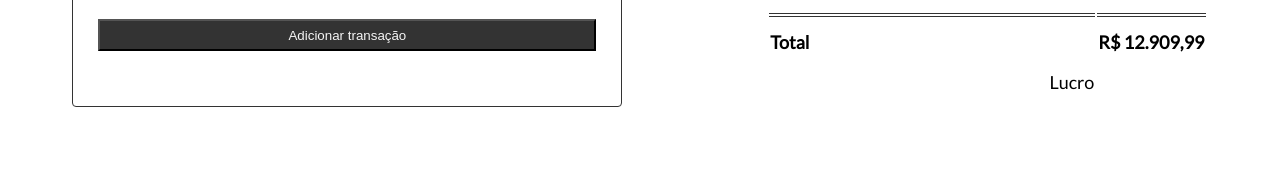
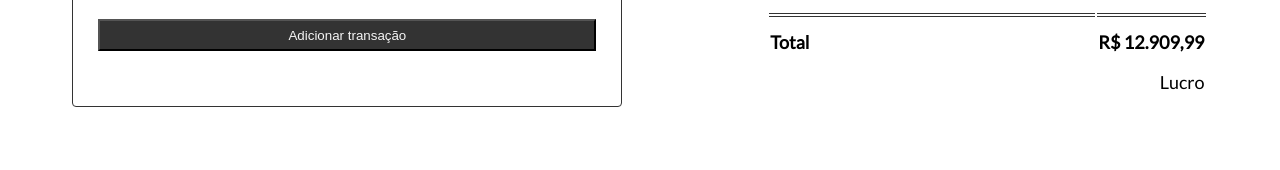
Before and after one commit to GabrielAAS28/projeto_net, a plain HTML site: page index.html in a window 1280 px wide. Shown: the part 428-598 px from the top of the page. Drawn offline with Linux system fonts and the light colour scheme.

Commit message:
toda hora

```diff
--- a/index.html
+++ b/index.html
@@ -88,7 +88,7 @@
                             <td class="linhas"> + Lorem ipsum</td>                                       <td  class="linhas">R$ 9,99</td></tr>
 
                             <td class="linhastopo"><strong>Total</strong></td>                           <td  class="linhastopo"><strong>R$ 12.909,99</strong></td></tr>
-                                                                                                         <td style="float: right;">Lucro</td></tr>
+                            <td></td>                                                                          <td style="float: right;">Lucro</td></tr>
                         </table>
 
             </div>
```
